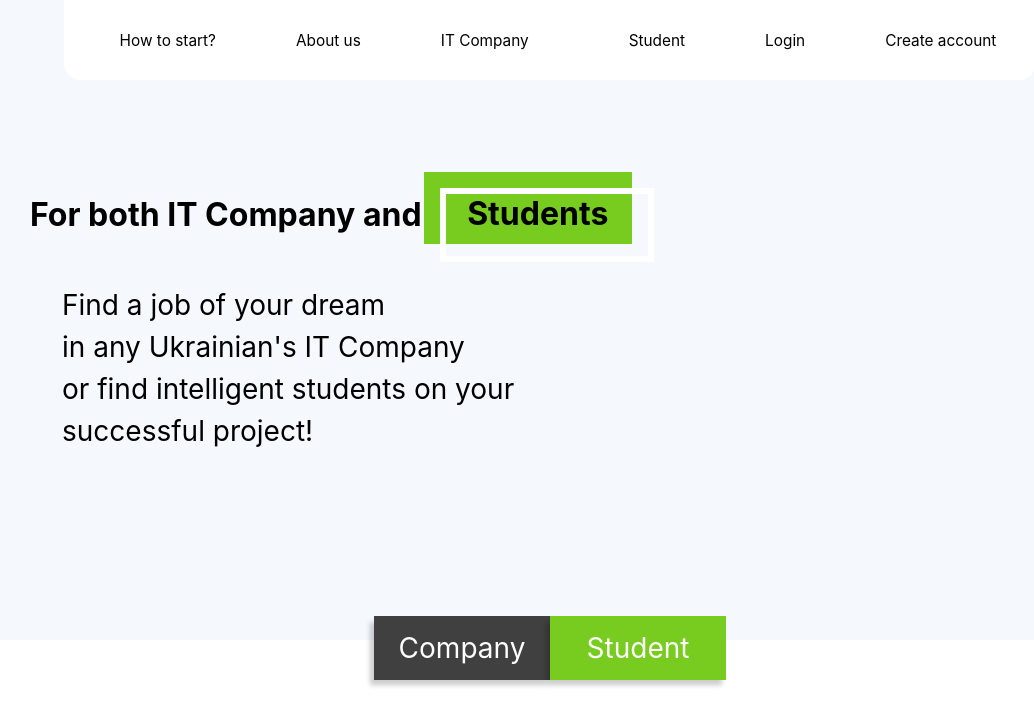
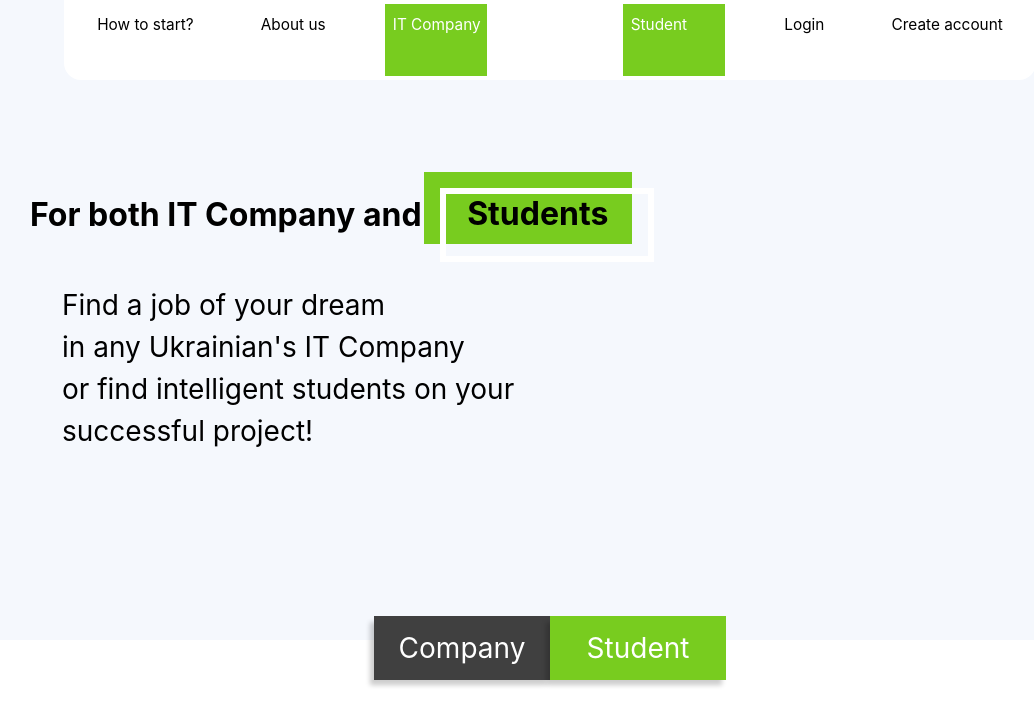
Before and after one commit to vasarostik/istudent, a React (Create React App) app: page / in a window 1280 px wide. Shown: the top 726 px of the page, without its empty margins (90-1124 px from the left). Built offline with nearby package versions, Linux system fonts and the light colour scheme.

Commit message:
registration #1 (remove nav-items from mobile)

```diff
--- a/src/components/NavbarPage.js
+++ b/src/components/NavbarPage.js
@@ -15,9 +15,8 @@ export class NavbarPage extends Component {
 
     return (
       <MDBNavbar className="nav" dark expand="md" style={{ padding: 0 }}>
-        <MDBNavbarBrand>
-          <strong className="navName">IstudenT</strong>
-        </MDBNavbarBrand>
+        <strong className="navName">IstudenT</strong>
+
         <MDBNavbarToggler className="navButton" onClick={this.toggleCollapse} />
         <MDBCollapse id="navbarCollapse3" isOpen={this.state.isOpen} navbar>
 
@@ -25,17 +24,17 @@ export class NavbarPage extends Component {
             <MDBNavItem active>
               <MDBNavLink className="link" to="#!"> <span>How to start?</span></MDBNavLink>
             </MDBNavItem>
-            <MDBNavItem>
+            <MDBNavItem >
               <MDBNavLink className="link" to="#!"><span>About us</span></MDBNavLink>
             </MDBNavItem>
             <MDBNavItem>
-              <MDBNavLink className="link" to="#!"><span>IT Company</span></MDBNavLink>
+              <MDBNavLink className="notLink" to="#!"><span className="hideBlocks">IT Company</span></MDBNavLink>
             </MDBNavItem>
           </MDBNavbarNav>
 
           <MDBNavbarNav right>
             <MDBNavItem>
-              <MDBNavLink className="link" to="#!"><span>Student</span></MDBNavLink>
+              <MDBNavLink className="notLink" to="#!"><span className="hideBlocks">Student</span></MDBNavLink>
             </MDBNavItem>
             <MDBNavItem>
               <MDBNavLink className="link" to="#!"><span>Login</span></MDBNavLink>
--- a/src/css/NavbarPage.css
+++ b/src/css/NavbarPage.css
@@ -10,7 +10,16 @@
 }
 
 .link{
-    margin: 0 2.5vw;
+    margin: 0 2vw;
+    white-space: nowrap;
+}
+
+.notLink{
+    color:#000;
+    background-color: #78cc1f;
+    height:9vh;
+    width:8vw;
+    margin: 0 2vw;
     white-space: nowrap;
 }
 
@@ -23,14 +32,59 @@
     font-size: 1.2vw;
 }
 
+.notLink span{
+    color:#fff;
+    font-size: 1.2vw;
+}
+
 .navName{
-    color:#000;
-    font-size: 5vmin;
-    margin-left: 7vw;
     display: none;
 }
 
+/*
+
+.blockRectangle{
+    margin: 0 2.5vw;
+    font-size: 1.3vw;
+    font-style: bold;
+    white-space: nowrap;
+    z-index:100;
+}
+
+.rectangleCompany{
+    position:absolute;
+    top:0;
+    height: 10vh;
+    width: 9vw;
+    margin-left: 2.7vmin;
+    background-color: #404040;
+    z-index: 0;
+}
+
+.rectangleStudent{
+    position:absolute;
+    top:0;
+    height: 10vh;
+    width: 9vw;
+    margin-left:0.2vw;
+    background-color: #78cc1f;
+    z-index: 0;
+} */
+
 @media only screen and (max-width: 767.9px) {
+    /*
+    .rectangleCompany {
+        display: none;
+    }
+
+    .rectangleStudent {
+        display: none;
+    }
+    */
+    .notLink{
+        display: none;
+    }
+
     .nav{
         background-color:#fff;
         position: relative;
@@ -42,7 +96,14 @@
     }
 
     .navName{
+        color:#000;
+        font-size: 5vmin;
+        margin-left: 7vw;
         display: block;
+    }
+
+    .hideBlocks{
+        display:none;
     }
 
     .link{
```
